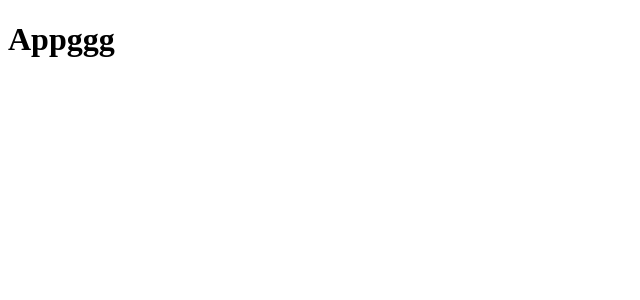
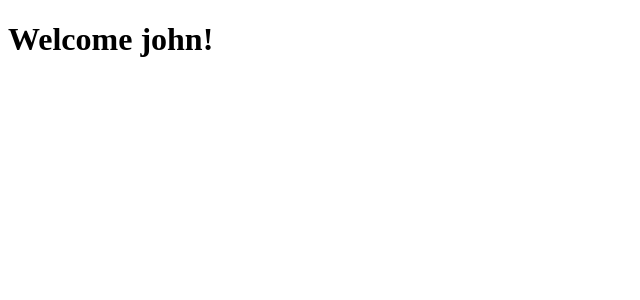
Before and after one commit to vincentmuriuki/ah-frontend-thor, a React app: page / in a window 1280 px wide. Shown: the top 300 px of the page, without its empty margins (0-640 px from the left). Built offline with nearby package versions, Linux system fonts and the light colour scheme.

Commit message:
Add @babel/plugin-proposal-class-properties

```diff
--- a/package.json
+++ b/package.json
@@ -9,6 +9,8 @@
   },
   "dependencies": {
     "@babel/core": "^7.1.6",
+    "@babel/plugin-proposal-class-properties": "^7.1.0",
+    "@babel/preset-env": "^7.1.6",
     "@babel/preset-react": "^7.0.0",
     "babel-loader": "^8.0.4",
     "html-webpack-plugin": "^3.2.0",
--- a/src/App.jsx
+++ b/src/App.jsx
@@ -1,7 +1,14 @@
 import React from 'react';
 
-const App = () => (
-  <h1>Appggg</h1>
-);
+class App extends React.Component {
+  state = {
+    name: 'john',
+  };
+  render() {
+    return (
+      <h1>Welcome {this.state.name}!</h1>
+    );
+  }
+}
 
 export default App;
```
Also changed, not shown: .babelrc, 1 other file (tests, documents, lock files or other folders).
